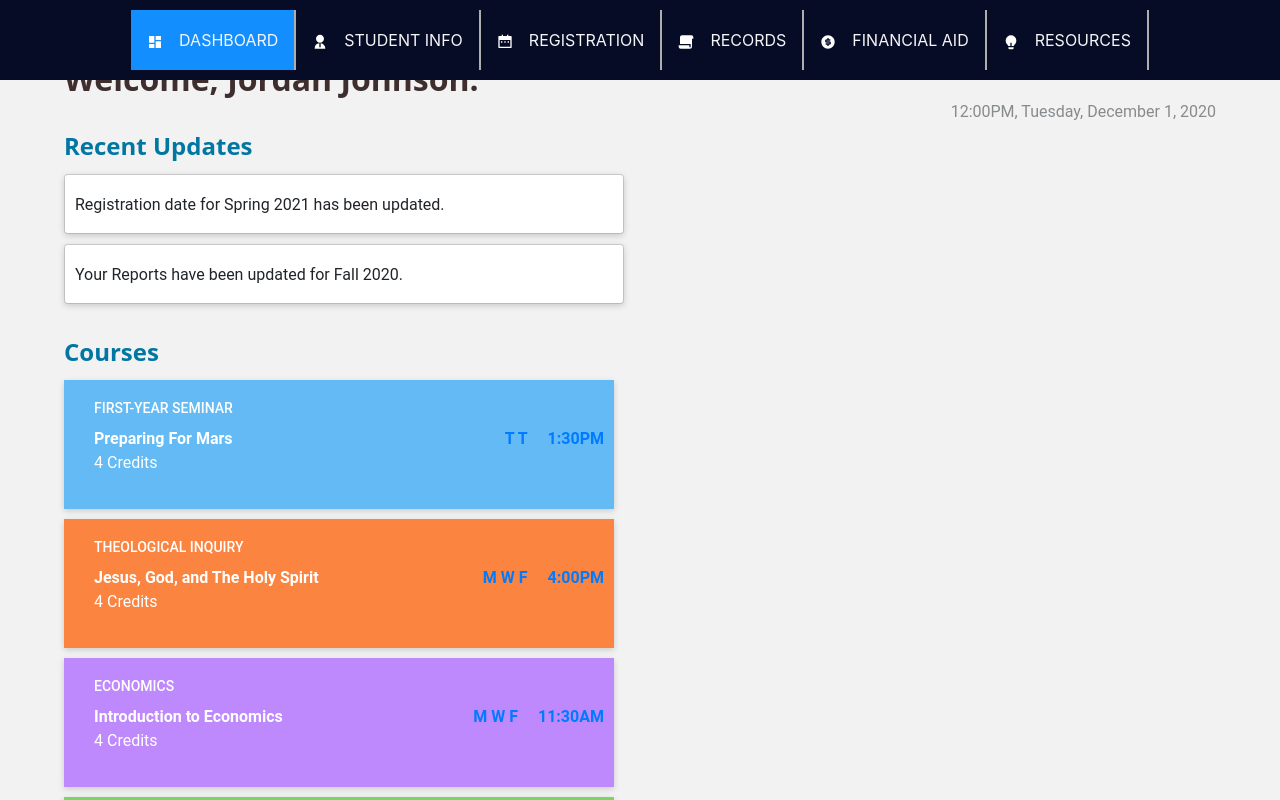
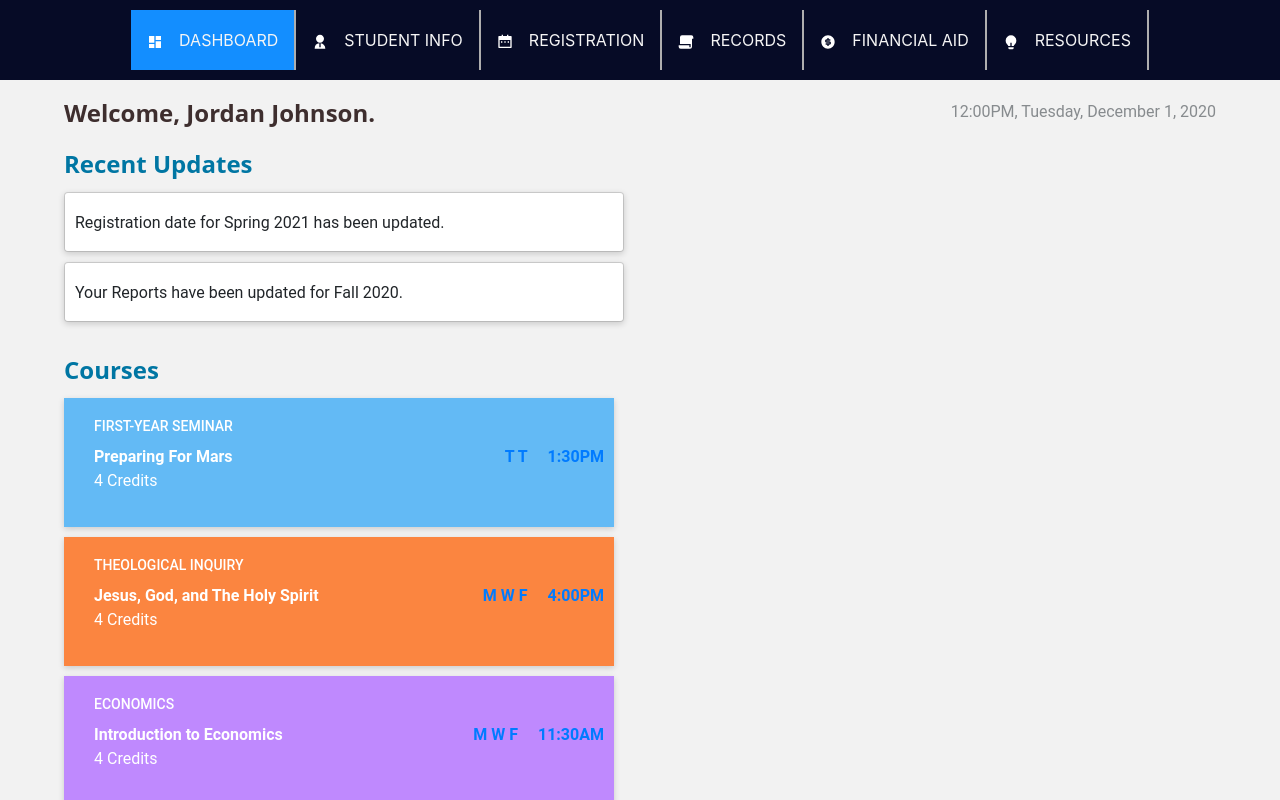
Before and after one commit to TyniTay/Prowlers, a React (Create React App) app: page / in a window 1280 px wide. Shown: the top 800 px of the page. Built offline with nearby package versions, Linux system fonts and the light colour scheme; the HTML template or start-up script is replaced by a standard one.

Commit message:
message fix

```diff
--- a/src/Components/Pages/Dashboard/Dashboard.css
+++ b/src/Components/Pages/Dashboard/Dashboard.css
@@ -15,7 +15,7 @@ div.welcomeMessage h1 {
   line-height: 48px;
 }
 
-div.welcomeMessage h2 {
+div.welcomeMessage h1 {
   /* Layout Properties */
   padding-left: 5%;
   padding-top: 30px;
@@ -28,14 +28,10 @@ div.welcomeMessage h2 {
   line-height: 36px;
 }
 
-div.welcomeMessage h2 {
-  position: relative;
-  top: 55px;
-}
 
 div.welcomeMessage h1 {
   position: relative;
-  top: 55px;
+  top: 65px;
   margin-bottom: 50px;
 }
 
```
